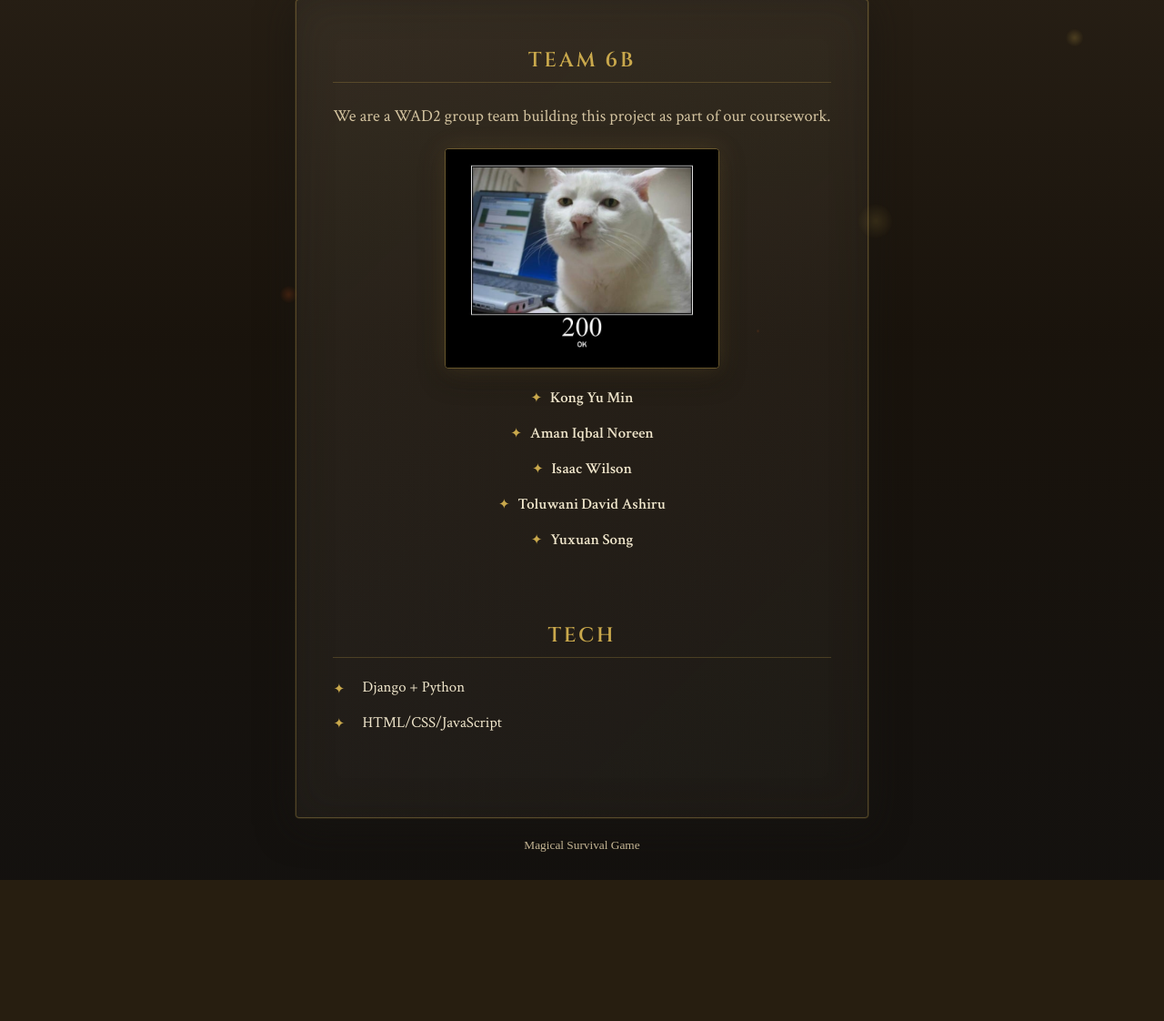
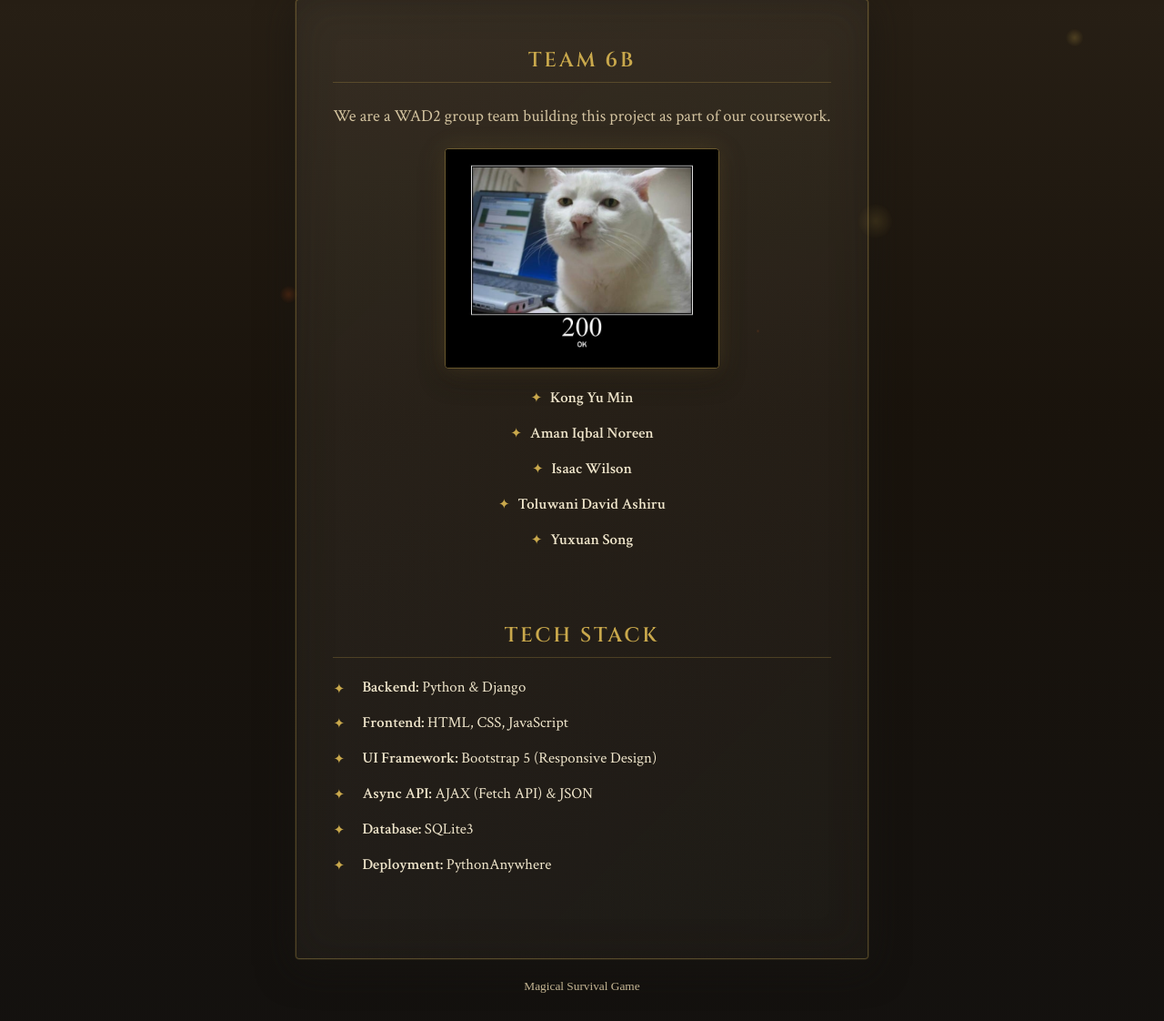
Before and after one commit to minkong05/wad2-magical-survival-game, a Django app: page /aboutus/ in a window 1280 px wide. Shown: the part 354-1476 px from the top of the page at 91% size. Before the commit the page ends 1321 px from the top, so only its background shows below. Run offline with Django 5.2, Linux system fonts and the light colour scheme.

Commit message:
feat:finish about us tech

```diff
--- a/templates/core/aboutus.html
+++ b/templates/core/aboutus.html
@@ -39,11 +39,15 @@
 
   <section class="aboutus-section aboutus-tech">
     <div>
-      <h2 class="aboutus-subtitle">Tech</h2>
-      <ul class="aboutus-list aboutus-tech-list">
-        <li class="aboutus-list-item">Django + Python</li>
-        <li class="aboutus-list-item">HTML/CSS/JavaScript</li>
-      </ul>
+      <h2 class="aboutus-subtitle">Tech Stack</h2>
+    <ul class="aboutus-list aboutus-tech-list">
+        <li class="aboutus-list-item"><strong>Backend:</strong> Python & Django</li>
+        <li class="aboutus-list-item"><strong>Frontend:</strong> HTML, CSS, JavaScript</li>
+        <li class="aboutus-list-item"><strong>UI Framework:</strong> Bootstrap 5 (Responsive Design)</li>
+        <li class="aboutus-list-item"><strong>Async API:</strong> AJAX (Fetch API) & JSON</li>
+        <li class="aboutus-list-item"><strong>Database:</strong> SQLite3</li>
+        <li class="aboutus-list-item"><strong>Deployment:</strong> PythonAnywhere</li>
+    </ul>
     </div>
   </section>
   </div>
```
